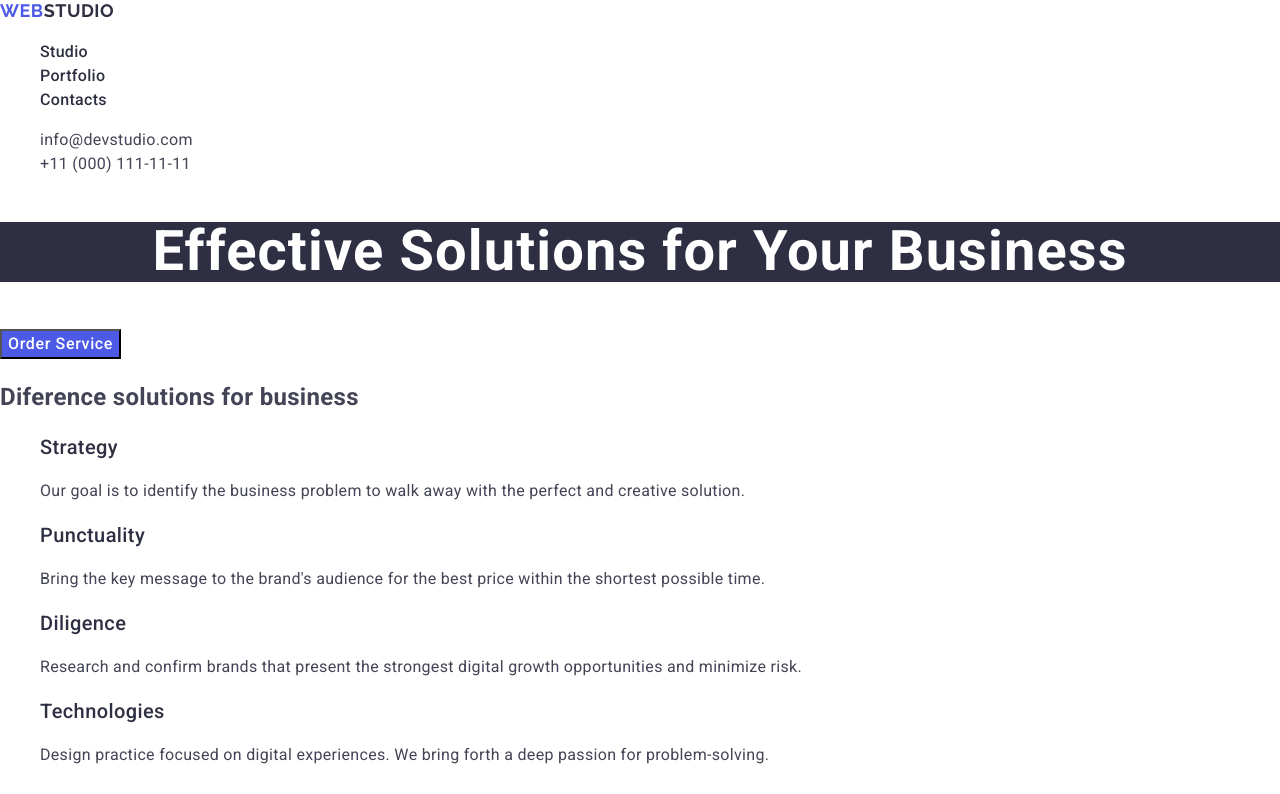
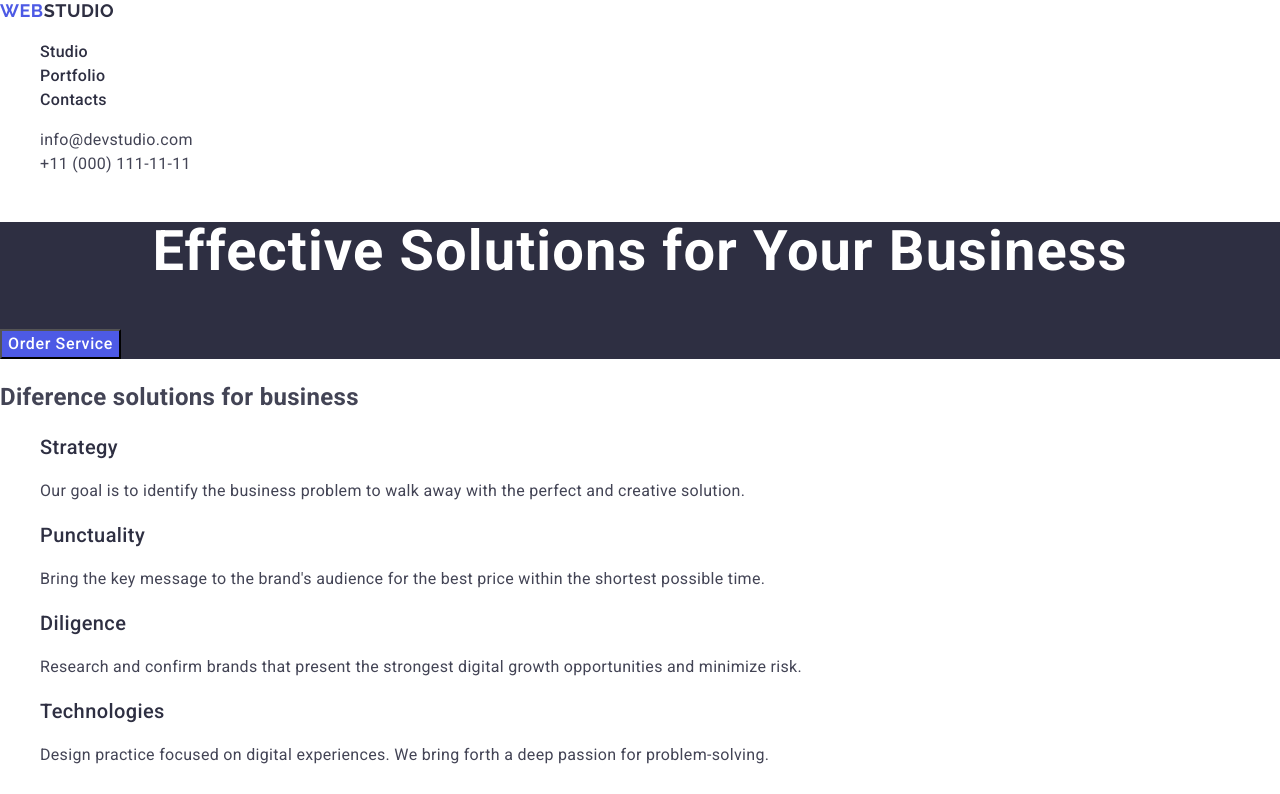
Before and after one commit to Suzy-Lana777/goit-markup-hw-02, a plain HTML site: page index.html in a window 1280 px wide. Shown: the top 794 px of the page. Drawn offline with nearby package versions, Linux system fonts and the light colour scheme.

Commit message:
homework last var

```diff
--- a/css/styles.css
+++ b/css/styles.css
@@ -71,9 +71,12 @@
 
 /* ========= PAGE SOLUTIONS ============ */
 
+ .title-section {
+   background-color: #2e2f42;
+  }
+
  .title-section .effective-name {
    letter-spacing: 0.02em;
-   background-color: #2e2f42;
   }
 
  .effective-name {
@@ -94,7 +97,7 @@
     background-color: #4D5AE5
    }
 
-   .btn-service:hover
+  .btn-service:hover,
   .btn-service:focus {
     font-weight: 600;
     color: #fff;
```
Lines whose indentation alone changed are shown as unchanged.
